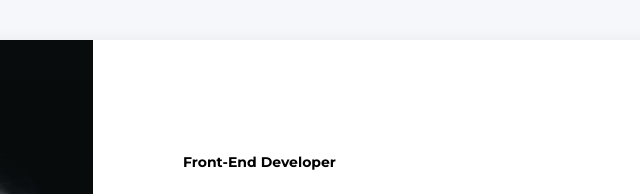
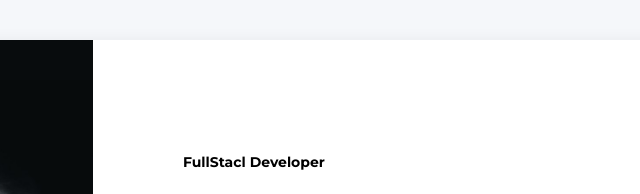
Before and after one commit to besha2vox/Resume2, a plain HTML site: page index.html in a window 1280 px wide. Shown: the top 194 px of the page, 317-957 px from the left. Drawn offline with Linux system fonts and the light colour scheme.

Commit message:
Update index.html

```diff
--- a/index.html
+++ b/index.html
@@ -85,7 +85,7 @@
         <div class="about-me-container">
             <!-- about me main info -->
             <div class="info-container">
-                <h2 class="profession">Front-End Developer</h2>
+                <h2 class="profession">FullStacl Developer</h2>
                 <h1 class="name">Serhii Revva</h1>
                 <p class="description">Lorem ipsum dolor sit amet, consectetur adipiscing elit, sed do eiusmod tempor
                     incididunt ut labore et dolore magna aliqua. Quis ipsum suspendisse ultrices gravida. Risus commodo
```
